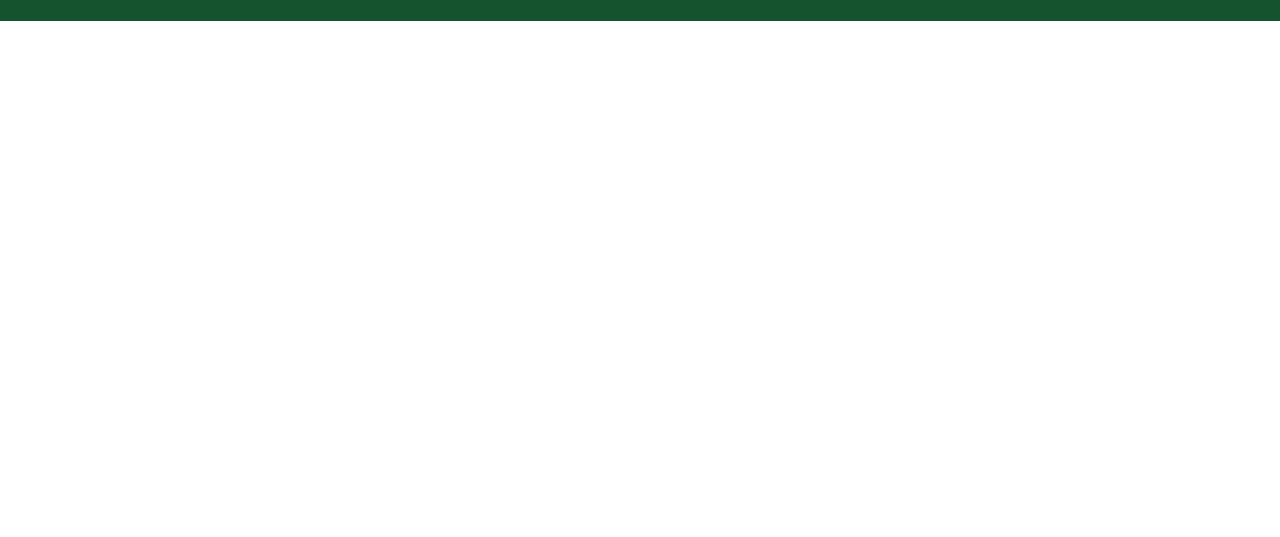
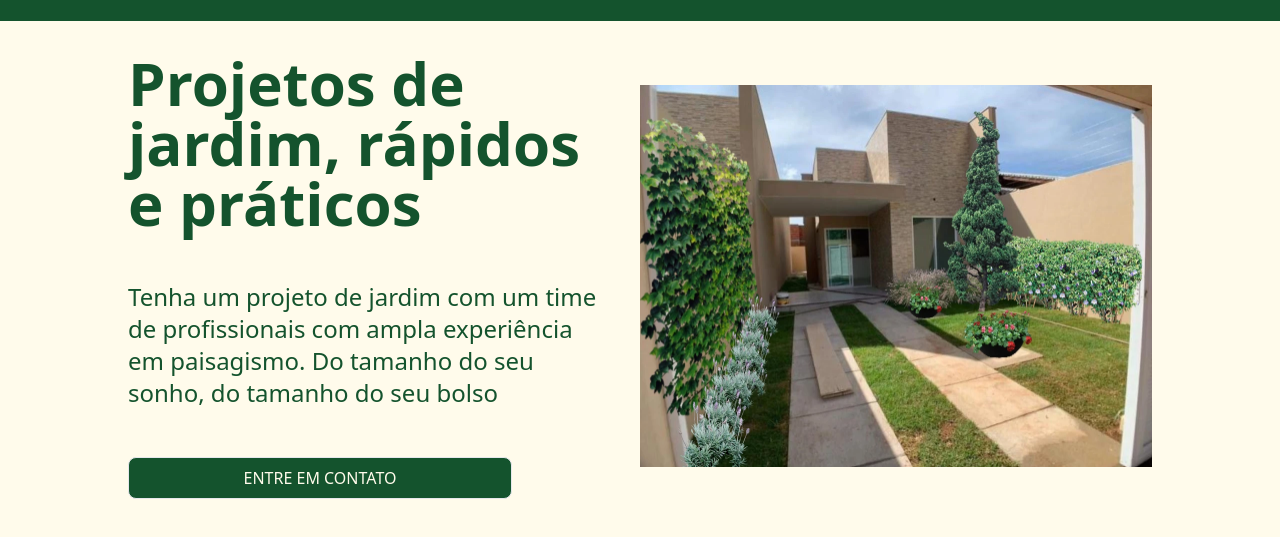
Before and after one commit to eltonrp/plantifix, a website: page index.html in a window 1280 px wide. Shown: the part 107-644 px from the top of the page. Drawn offline with Linux system fonts and the light colour scheme.

Commit message:
seção 1 finalizada

```diff
--- a/index.html
+++ b/index.html
@@ -7,11 +7,13 @@
   <link rel="stylesheet" href="./dist/style.css">
   <title>Plantifix | Soluções em fotomontagem para Paisagismo</title>
 </head>
-<body>
+<body class="bg-amber-50">
   <header class="bg-green-900">
     <nav class="max-w-5xl mx-auto flex max-lg:flex-col items-center justify-between font-guiepapai max-lg:justify-around max-xl:px-3 gap-12 max-lg:py-8 py-6">
       <div class="flex items-center max-lg:flex-col gap-2">
-        <img class="w-20" src="./img/logo-plantifix-svg.svg" alt="Logo Plantifix">
+        <a class="hover:opacity-60 duration-300" href="#">
+          <img class="w-20" src="./img/logo-plantifix-svg.svg" alt="Logo Plantifix">
+        </a>
         <span>
           <a class="hover:opacity-60 duration-300 text-amber-50 text-2xl font-medium tracking-widest" href="#">Plantifix</a>
         </span>
@@ -47,6 +49,18 @@
       </button> -->
     </nav>
   </header>
+  <section id="inicio" class="max-w-5xl mx-auto flex lg:columns-2 max-lg:flex-col py-8 gap-8 items-center">
+    <div class="text-green-900 gap-12 flex flex-col max-lg:px-8">
+      <h1 class="lg:text-6xl max-lg:text-4xl font-semibold">Projetos de jardim, rápidos e práticos</h1>
+      <p class="lg:text-2xl max-lg:text-xl">
+        Tenha um projeto de jardim com um time de profissionais com ampla experiência em paisagismo. Do tamanho do seu sonho, do tamanho do seu bolso
+      </p>
+      <button type="button" class="border max-w-sm py-2 rounded-lg hover:bg-green-600 transition uppercase bg-green-900 text-amber-50 duration-300">
+        entre em contato
+      </button>
+    </div>
+    <img class="max-w-lg w-full" src="./img/jardim-1.webp" alt="ilustração de projeto de jardim">
+  </section>
   <script src="./js/script.js"></script>
 </body>
 </html>
```
Also changed, not shown: dist/output.css.
